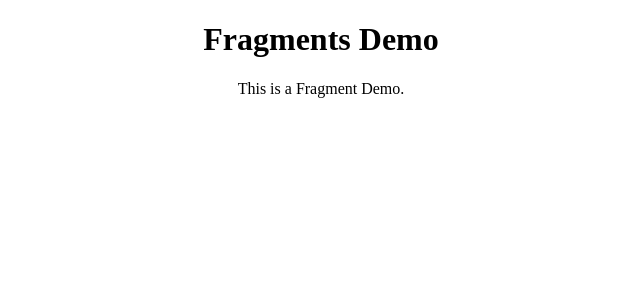
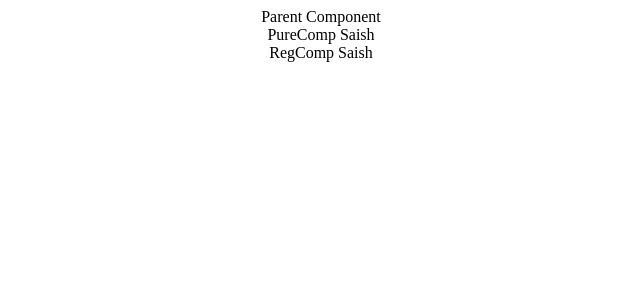
Before and after one commit to SaishJ/React-JS-Beginner-to-Advanced, a React (Create React App) app: page / in a window 1280 px wide. Shown: the top 300 px of the page, without its empty margins (319-959 px from the left). Built offline with nearby package versions, Linux system fonts and the light colour scheme.

Commit message:
:wastebasket: Pure Components
Pure Components

```diff
--- a/src/App.js
+++ b/src/App.js
@@ -16,11 +16,13 @@ import Inline from "./components/Inline";
 import Form from "./components/Form";
 import LifecycleA from "./components/LifecycleA";
 import FragmentsDemo from "./components/FragmentsDemo";
+import ParentComp from "./components/ParentComp";
 
 function App() {
   return (
     <div className="App">
-      <FragmentsDemo />
+      <ParentComp />
+      {/* <FragmentsDemo /> */}
       {/* <LifecycleA /> */}
       {/* <Form /> */}
       {/* <StyleSheet primary={true} /> */}
--- /dev/null
+++ b/src/components/ParentComp.js
@@ -0,0 +1,46 @@
+import React, { Component } from "react";
+import PureComp from "./PureComp";
+import RegComp from "./RegComp";
+
+export class ParentComp extends Component {
+  constructor(props) {
+    super(props);
+
+    this.state = {
+      name: "Saish",
+    };
+  }
+
+  componentDidMount() {
+    setInterval(() => {
+      this.setState({
+        name: "Saish",
+      });
+    }, 2000);
+  }
+
+  render() {
+    console.log("Parent Component");
+    return (
+      <div>
+        Parent Component
+        <PureComp name={this.state.name} />
+        <RegComp name={this.state.name} />
+      </div>
+    );
+  }
+}
+
+export default ParentComp;
+
+// Pure Component
+/*
+ReactJS has provided us a Pure Component. If we extend a class with Pure Component, there is
+no need for shouldComponentUpdate() Lifecycle Method. ReactJS Pure Component Class compares
+current state and props with new props and states to decide whether the React component should
+re-render itself or Not.
+If the previous value of state or props and the new value of state or props is the same, the
+component will not re-render itself. Since Pure Components restricts the re-rendering when there
+is no use of re-rendering of the component. Pure Components are Class Components which extends
+React.PureComponent.
+*/
--- /dev/null
+++ b/src/components/PureComp.js
@@ -0,0 +1,10 @@
+import React, { PureComponent } from "react";
+
+class PureComp extends PureComponent {
+  render() {
+    console.log("Pure Components");
+    return <div>PureComp {this.props.name}</div>;
+  }
+}
+
+export default PureComp;
--- /dev/null
+++ b/src/components/RegComp.js
@@ -0,0 +1,10 @@
+import React, { Component } from "react";
+
+export class RegComp extends Component {
+  render() {
+    console.log("Regular Component");
+    return <div>RegComp {this.props.name}</div>;
+  }
+}
+
+export default RegComp;
```
Also changed, not shown: 1 other file (tests, documents, lock files or other folders).
